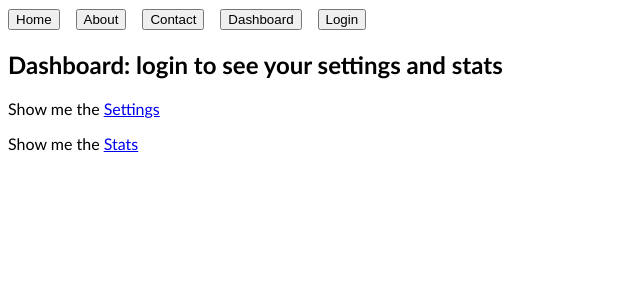
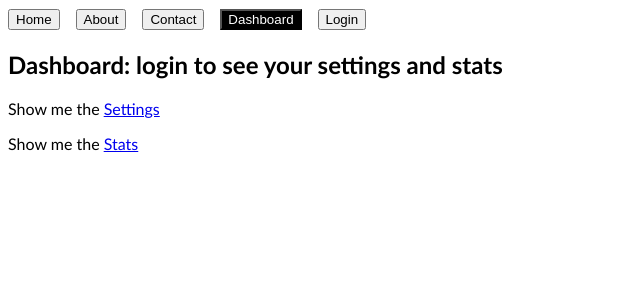
Before and after one commit to codeballet/lexicon-240902-react-router, a React (Vite) app: page /dashboard in a window 1280 px wide. Shown: the top 300 px of the page, without its empty margins (0-640 px from the left). Built offline with nearby package versions, Linux system fonts and the light colour scheme.

Commit message:
feat: Add NavLink for active menu

```diff
--- a/src/components/Nav.tsx
+++ b/src/components/Nav.tsx
@@ -1,5 +1,5 @@
 import { ReactElement } from "react";
-import { Link } from "react-router-dom";
+import { Link, NavLink } from "react-router-dom";
 
 interface INavProps {
     loggedIn: Boolean;
@@ -9,18 +9,18 @@ interface INavProps {
 export function Nav({ loggedIn, setLoggedIn }: INavProps): ReactElement {
     return (
         <nav className="nav">
-            <Link className="nav__link" to="/">
+            <NavLink className="nav__link" to="/">
                 <button className="nav__button">Home</button>
-            </Link>
-            <Link className="nav__link" to="/about">
+            </NavLink>
+            <NavLink className="nav__link" to="/about">
                 <button className="nav__button">About</button>
-            </Link>
-            <Link className="nav__link" to="/contact">
+            </NavLink>
+            <NavLink className="nav__link" to="/contact">
                 <button className="nav__button">Contact</button>
-            </Link>
-            <Link className="nav__link" to="/dashboard">
+            </NavLink>
+            <NavLink className="nav__link" to="/dashboard">
                 <button className="nav__button">Dashboard</button>
-            </Link>
+            </NavLink>
             <button
                 className="nav__button"
                 onClick={() => setLoggedIn(!loggedIn)}
--- a/src/css/index.css
+++ b/src/css/index.css
@@ -10,3 +10,8 @@ body {
 .nav__link {
     margin-right: 1rem;
 }
+
+.nav a.active button {
+    color: white;
+    background-color: black;
+}
```
